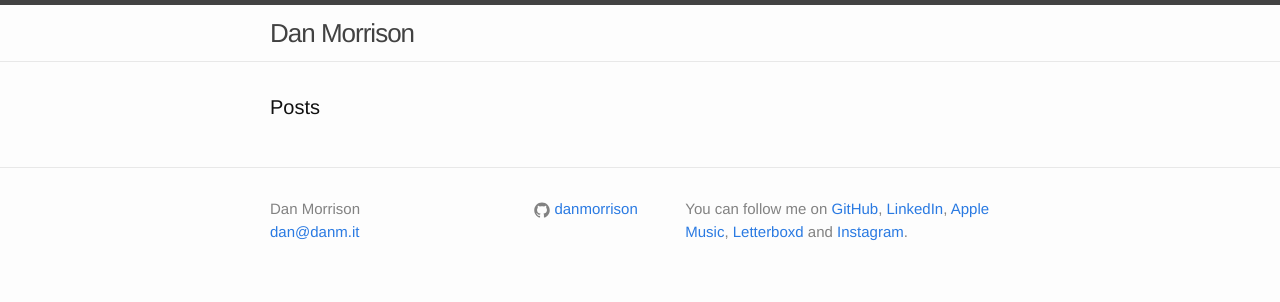
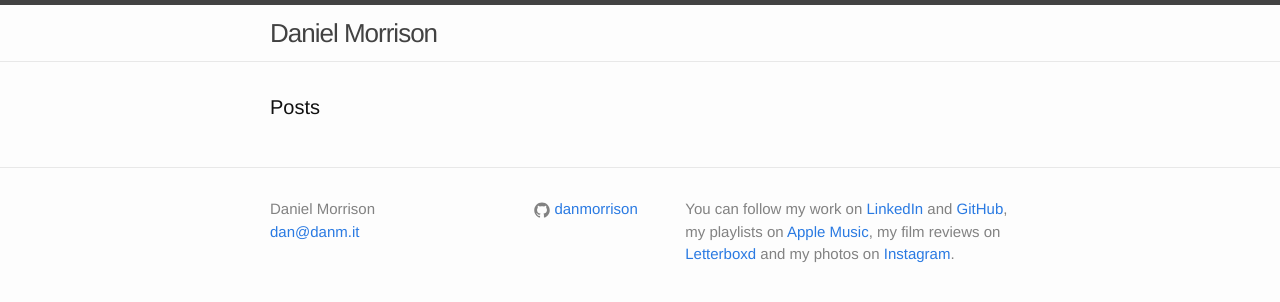
Before and after one commit to danmorrison/danmorrison.github.io, a Jekyll site: the page built from index.html, in a window 1280 px wide. Shown: the top 302 px of the page. Built offline with Jekyll 4.4.1, drawn with Linux system fonts in a browser that asks for light colours.

Commit message:
Add introduction and update description

```diff
--- a/_config.yml
+++ b/_config.yml
@@ -1,12 +1,13 @@
 # Site settings
-title: Dan Morrison
+title: Daniel Morrison
 email: dan@danm.it
 description: >
-  You can follow me on <a class='github' href='https://github.com/danmorrison'>GitHub</a>,
-  <a class='linkedin' href='http://linkedin.com/in/danjmorrison'>LinkedIn</a>,
-  <a class='applemusic' href='https://itunes.apple.com/profile/danmorrison'>Apple Music</a>,
-  <a class='letterboxd' href='https://letterboxd.com/danielmorrison'>Letterboxd</a> and
-  <a class='instagram' href='https://instagram.com/daniel.j.morrison'>Instagram</a>.
+  You can follow my work on <a class='linkedin' href='http://linkedin.com/in/danjmorrison'>LinkedIn</a>
+  and <a class='github' href='https://github.com/danmorrison'>GitHub</a>,
+  my playlists on <a class='applemusic' href='https://itunes.apple.com/profile/danmorrison'>Apple Music</a>,
+  my film reviews on <a class='letterboxd' href='https://letterboxd.com/danielmorrison'>Letterboxd</a>
+  and my photos on <a class='instagram' href='https://instagram.com/daniel.j.morrison'>Instagram</a>.
+
 baseurl: ""
 url: "http://danm.it" # the base hostname & protocol for your site
 github_username: danmorrison
```
